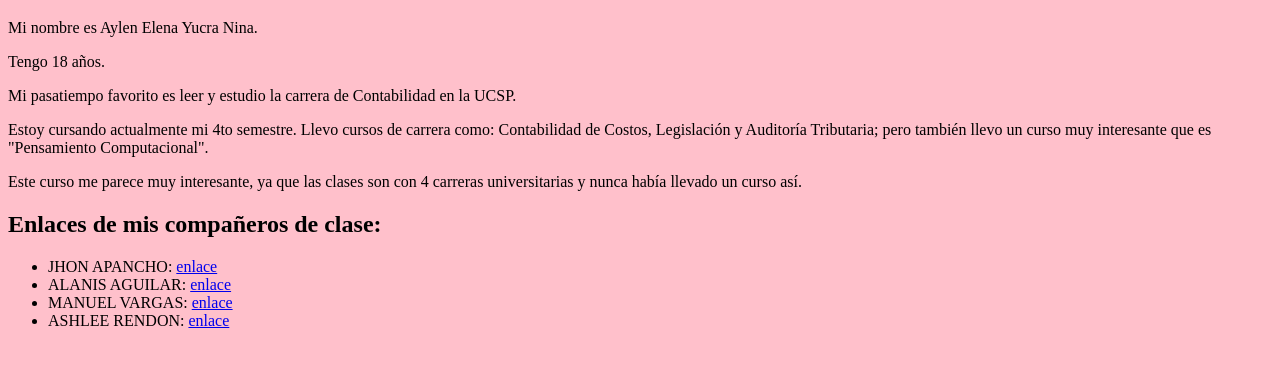
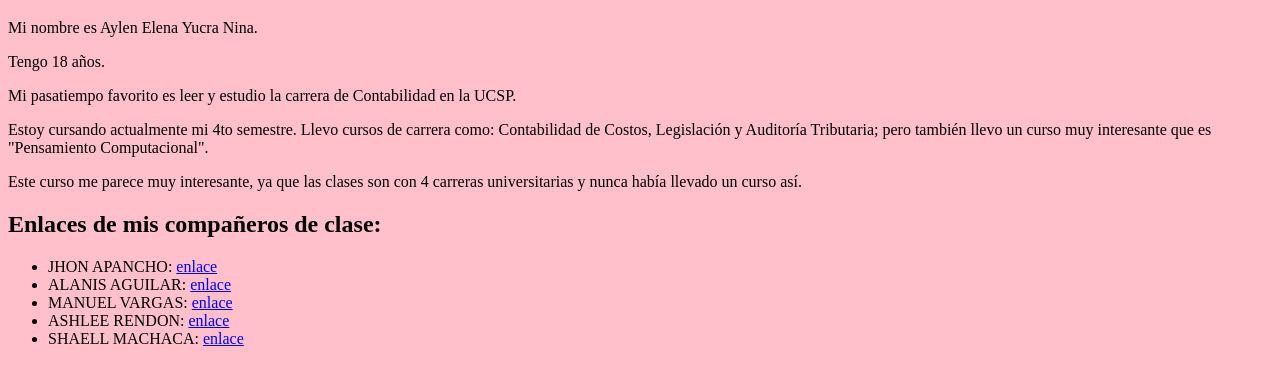
Before and after one commit to AylenEYN/AYLEN-ELENA-YUCRA-NINA, a plain HTML site: page index.html in a window 1280 px wide. Shown: the part 61-446 px from the top of the page. Drawn offline with Linux system fonts and the light colour scheme.

Commit message:
Update index.html
.

```diff
--- a/index.html
+++ b/index.html
@@ -19,6 +19,7 @@
         <li>ALANIS AGUILAR: <a href="https://alanisaguilar.github.io/Alanis-Aguilar-Quezada.github.io/">enlace</a></li>
         <li>MANUEL VARGAS: <a href="https://manuelvargas939.github.io/ManuelVargas-P-ginaWeb/">enlace</a></li>
         <li>ASHLEE RENDON: <a href="https://ashlee-allison-rendon-rios.neocities.org/">enlace</a></li>
+        <li>SHAELL MACHACA: <a href="https://kirari14.github.io/Shaell-Nayely-Machaca-Narvaez/">enlace</a></li>
 
     </ul>
 </body>
```
